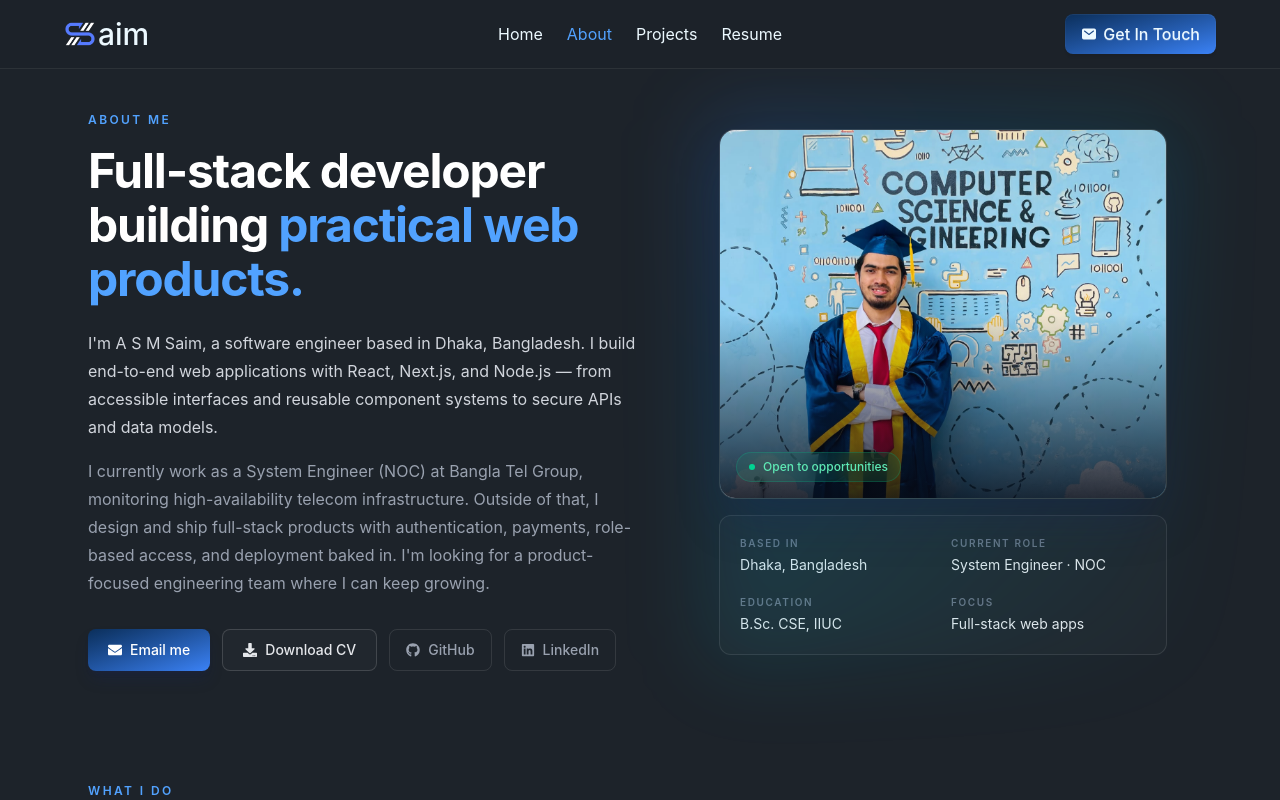
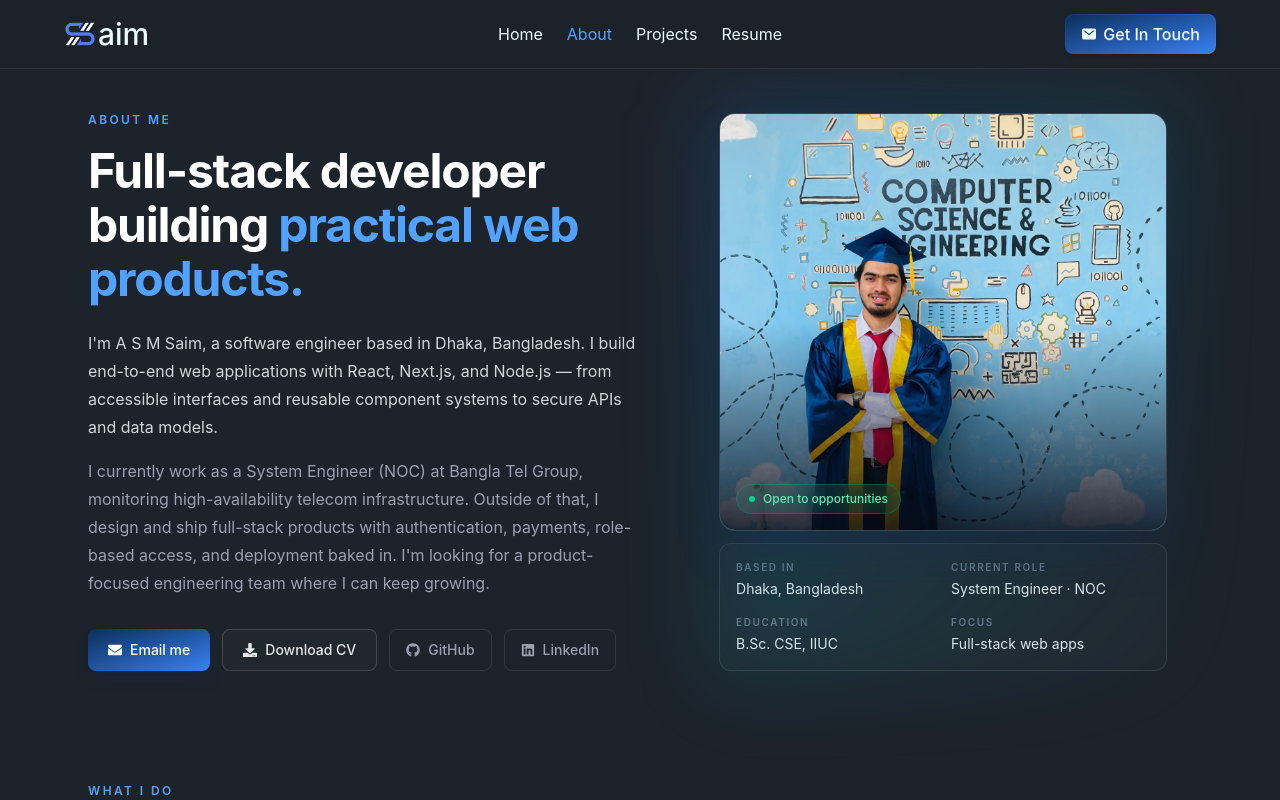
Before and after one commit to asm-saim/portfolio, a React (Vite) app: page /about in a window 1280 px wide. Shown: the top 800 px of the page. Built offline with nearby package versions, Linux system fonts and the light colour scheme.

Commit message:
style: give about portrait more height on desktop
Raise the portrait clamp to 52vh/34rem and compact the quick-facts card so the hero still fits the viewport.

```diff
--- a/src/pages/About/About.jsx
+++ b/src/pages/About/About.jsx
@@ -188,7 +188,7 @@ const About = () => {
                 src={aboutPhoto}
                 alt="Portrait of A S M Saim in graduation attire"
                 decoding="async"
-                className="aspect-[4/5] w-full object-cover object-center lg:aspect-auto lg:h-[clamp(20rem,46vh,30rem)]"
+                className="aspect-[4/5] w-full object-cover object-center lg:aspect-auto lg:h-[clamp(20rem,52vh,34rem)]"
               />
               <div
                 aria-hidden="true"
@@ -206,7 +206,7 @@ const About = () => {
               </span>
             </div>
 
-            <dl className="mt-4 grid grid-cols-2 gap-x-4 gap-y-5 rounded-xl border border-white/10 bg-white/[0.02] p-5 text-left">
+            <dl className="mt-3 grid grid-cols-2 gap-x-4 gap-y-4 rounded-xl border border-white/10 bg-white/[0.02] p-4 text-left">
               <div>
                 <dt className="text-[10px] font-semibold uppercase tracking-[0.16em] text-gray-500">Based in</dt>
                 <dd className="mt-1 text-sm text-gray-200">Dhaka, Bangladesh</dd>
```
